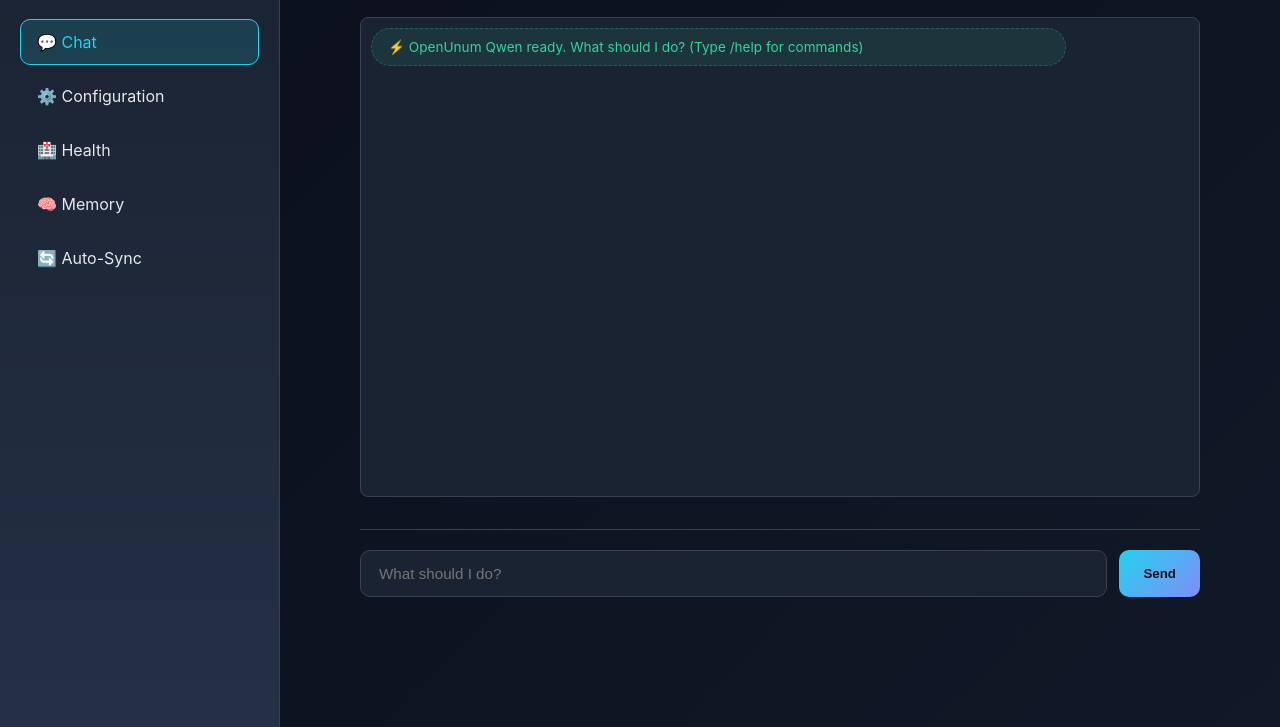
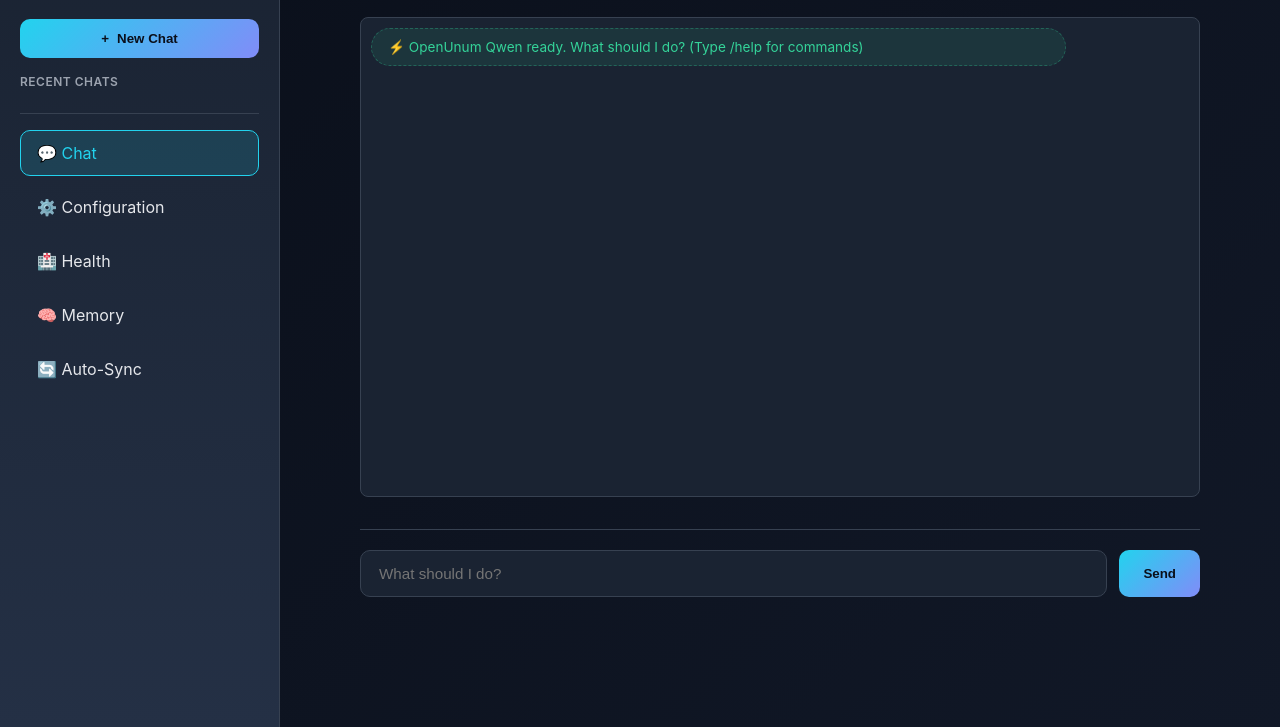
Before and after one commit to corpunum/openunumQwen, a website: page ui/public/index.html in a window 1280 px wide. Shown: the part 73-800 px from the top of the page. Drawn offline with Linux system fonts and the light colour scheme.

Commit message:
auto: 1 file(s) updated at 2026-03-31 15:10:29

```diff
--- a/ui/public/index.html
+++ b/ui/public/index.html
@@ -249,6 +249,19 @@
     <aside class="sidebar">
       <div class="brand">⚡ OpenUnum Qwen</div>
       <div class="status">Autonomous Assistant</div>
+
+      <!-- New Chat Button -->
+      <button id="new-chat-btn" style="width:100%;margin-bottom:16px;background:linear-gradient(135deg, var(--accent), var(--accent2));color:var(--bg);border:none;padding:12px;border-radius:10px;font-weight:600;cursor:pointer;display:flex;align-items:center;justify-content:center;gap:8px;">
+        <span>+</span> New Chat
+      </button>
+
+      <!-- Sessions List -->
+      <div style="margin-bottom:8px;font-size:0.75em;color:var(--muted);text-transform:uppercase;letter-spacing:0.5px;font-weight:600;">Recent Chats</div>
+      <div id="sessions-list" style="overflow-y:auto;max-height:calc(100vh - 280px);">
+        <!-- Sessions will be loaded here -->
+      </div>
+
+      <div style="margin-top:16px;padding-top:16px;border-top:1px solid var(--line);">
         <nav>
           <div class="nav-item active" data-panel="chat">💬 Chat</div>
           <div class="nav-item" data-panel="config">⚙️ Configuration</div>
@@ -256,6 +269,7 @@
           <div class="nav-item" data-panel="memory">🧠 Memory</div>
           <div class="nav-item" data-panel="sync">🔄 Auto-Sync</div>
         </nav>
+      </div>
     </aside>
 
     <main class="main">
```
Lines whose indentation alone changed are shown as unchanged.
